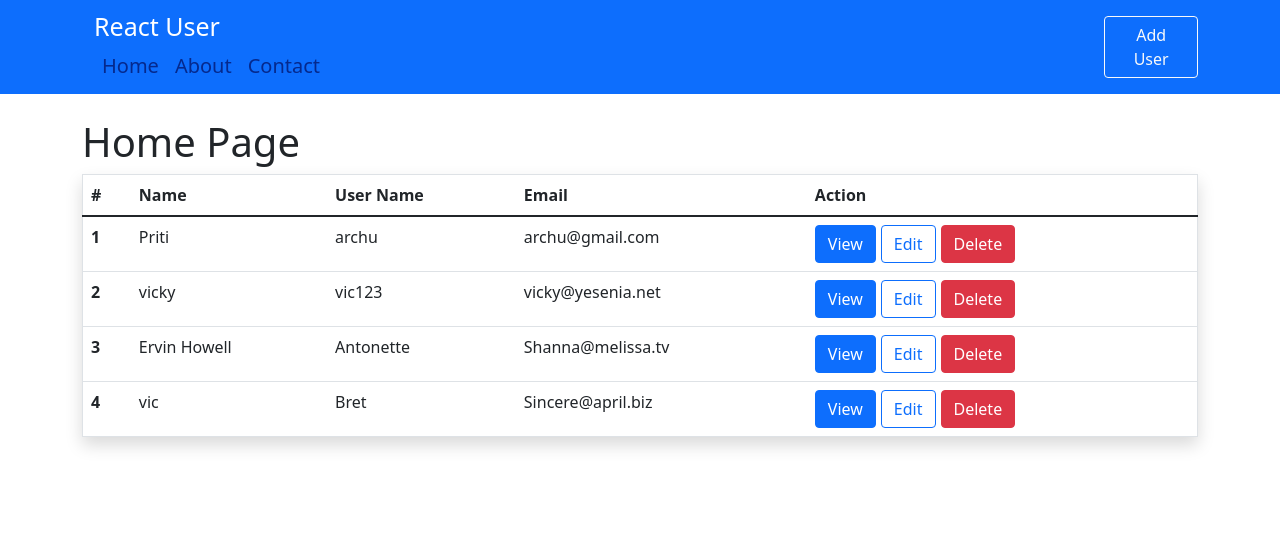
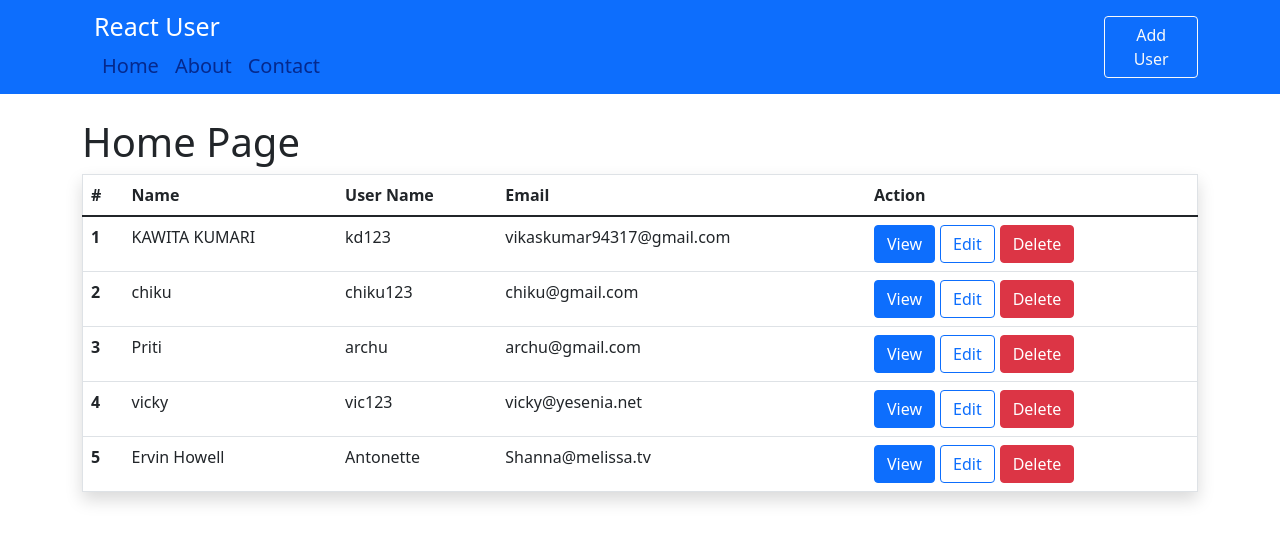
Before and after one commit to redoc51624/React-crud-app, a React (Create React App) app: page / in a window 1280 px wide. Shown: the top 542 px of the page. Built offline with nearby package versions, Linux system fonts and the light colour scheme; data requests are answered from the project's data file.

Commit message:
file formatting
file formatting

```diff
--- a/db.json
+++ b/db.json
@@ -1,28 +1,5 @@
 {
   "users": [
-    {
-      "id": 1,
-      "name": "vic",
-      "username": "Bret",
-      "email": "Sincere@april.biz",
-      "address": {
-        "street": "Kulas Light",
-        "suite": "Apt. 556",
-        "city": "Gwenborough",
-        "zipcode": "92998-3874",
-        "geo": {
-          "lat": "-37.3159",
-          "lng": "81.1496"
-        }
-      },
-      "phone": "1-770-736-8031 x56442",
-      "website": "hildegard.org",
-      "company": {
-        "name": "Romaguera-Crona",
-        "catchPhrase": "Multi-layered client-server neural-net",
-        "bs": "harness real-time e-markets"
-      }
-    },
     {
       "id": 2,
       "name": "Ervin Howell",
@@ -76,6 +53,22 @@
       "phone": "123123132132",
       "website": "archu.com",
       "id": 5
+    },
+    {
+      "name": "chiku",
+      "username": "chiku123",
+      "email": "chiku@gmail.com",
+      "phone": "123456789",
+      "website": "chiku.com",
+      "id": 6
+    },
+    {
+      "name": "KAWITA KUMARI",
+      "username": "kd123",
+      "email": "vikaskumar94317@gmail.com",
+      "phone": "8084532538",
+      "website": "www.kd.com",
+      "id": 7
     }
   ]
 }
--- a/src/components/pages/Home.js
+++ b/src/components/pages/Home.js
@@ -47,14 +47,12 @@ const Home = () => {
                   <Link
                     class="btn btn-outline-primary mr-2"
                     to={`/users/edit/${user.id}`}
-                  >
-                    Edit
+                  >Edit
                   </Link>
                   <Link
                     class="btn btn-danger"
                     onClick={() => deleteUser(user.id)}
-                  >
-                    Delete
+                  > Delete
                   </Link>
                 </td>
               </tr>
```
Also changed, not shown: src/components/layout/Navbar.js (indentation only).
